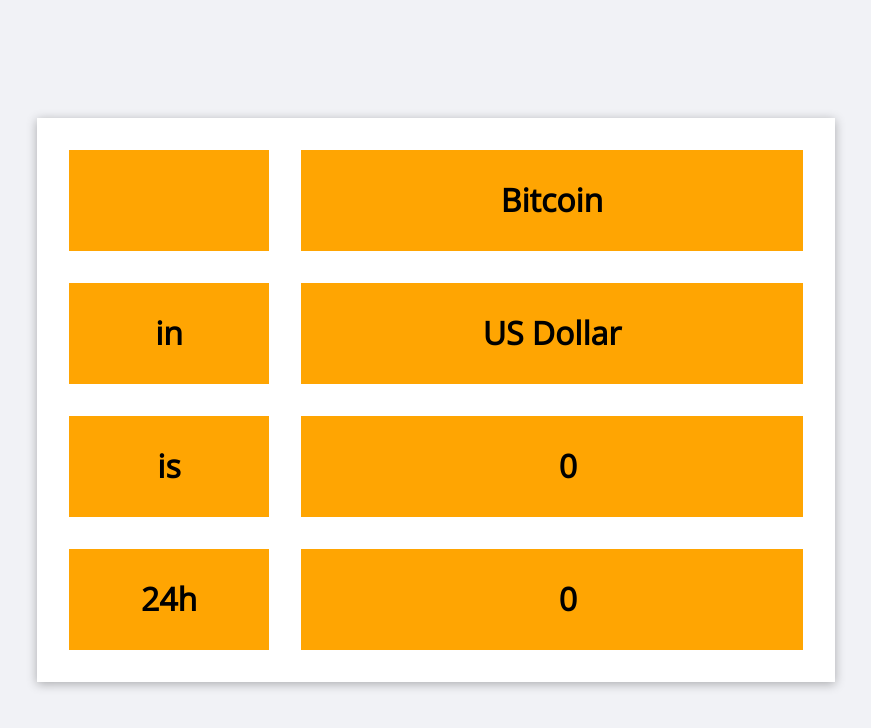
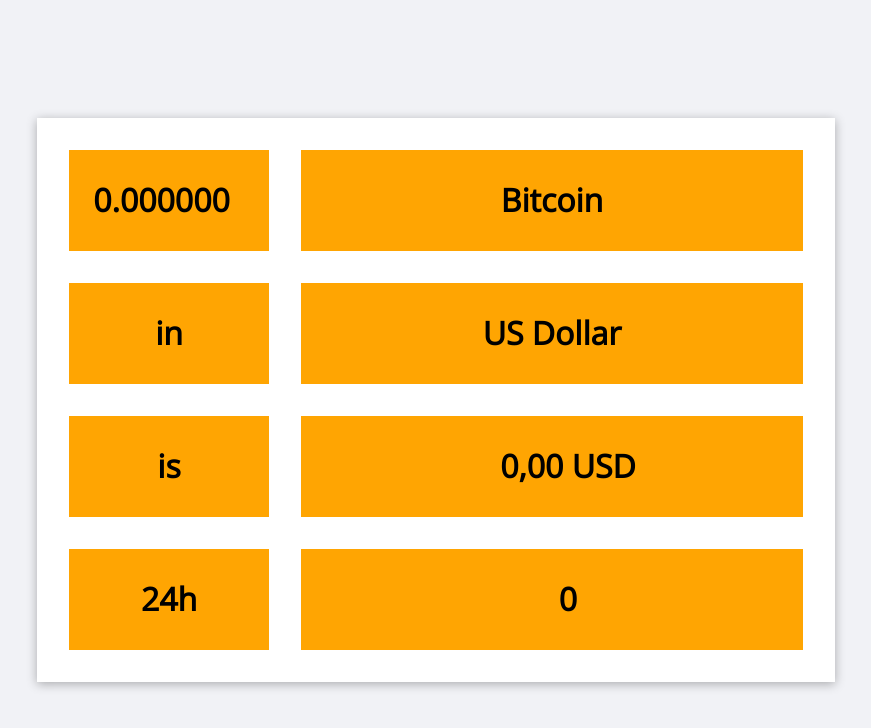
Before and after one commit to thatguyKacper/cryptocurrency-calculator, a plain HTML site: page index.html in a window 1280 px wide. Shown: the whole page, without its empty margins (204-1075 px from the left). Drawn offline with nearby package versions, Linux system fonts and the light colour scheme.

Commit message:
correct input

```diff
--- a/index.html
+++ b/index.html
@@ -16,14 +16,14 @@
 
   <div class="container">
     <form>
-      <input type="number" name="from_amount">
+      <input type="number" min="0" step="0.000001" max="999999" value="0.000000" name="from_amount">
       <select name="from_currency">
       </select>
       <p>in</p>
       <select name="to_currency">
       </select>
       <p>is</p>
-      <p class="to_amount">0</p>
+      <p class="to_amount">0,00 USD</p>
       <p>24h</p>
       <p class="to_amount change">0</p>
     </form>
--- a/js/main.js
+++ b/js/main.js
@@ -1,4 +1,4 @@
-const form = document.querySelector('.app form');
+const form = document.querySelector('.container form');
 const fromInput = document.querySelector('[name="from_amount"]');
 const fromSelect = document.querySelector('[name="from_currency"]');
 const toSelect = document.querySelector('[name="to_currency"]');
```
